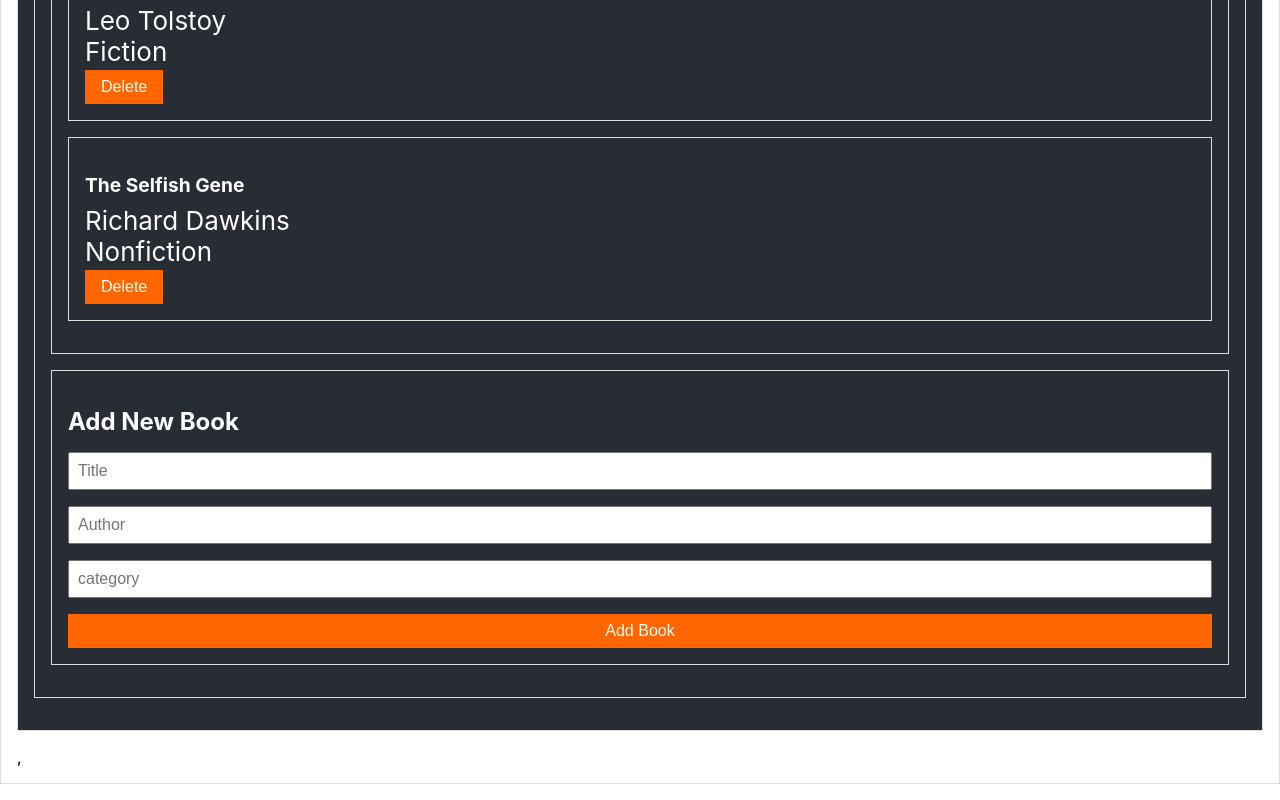
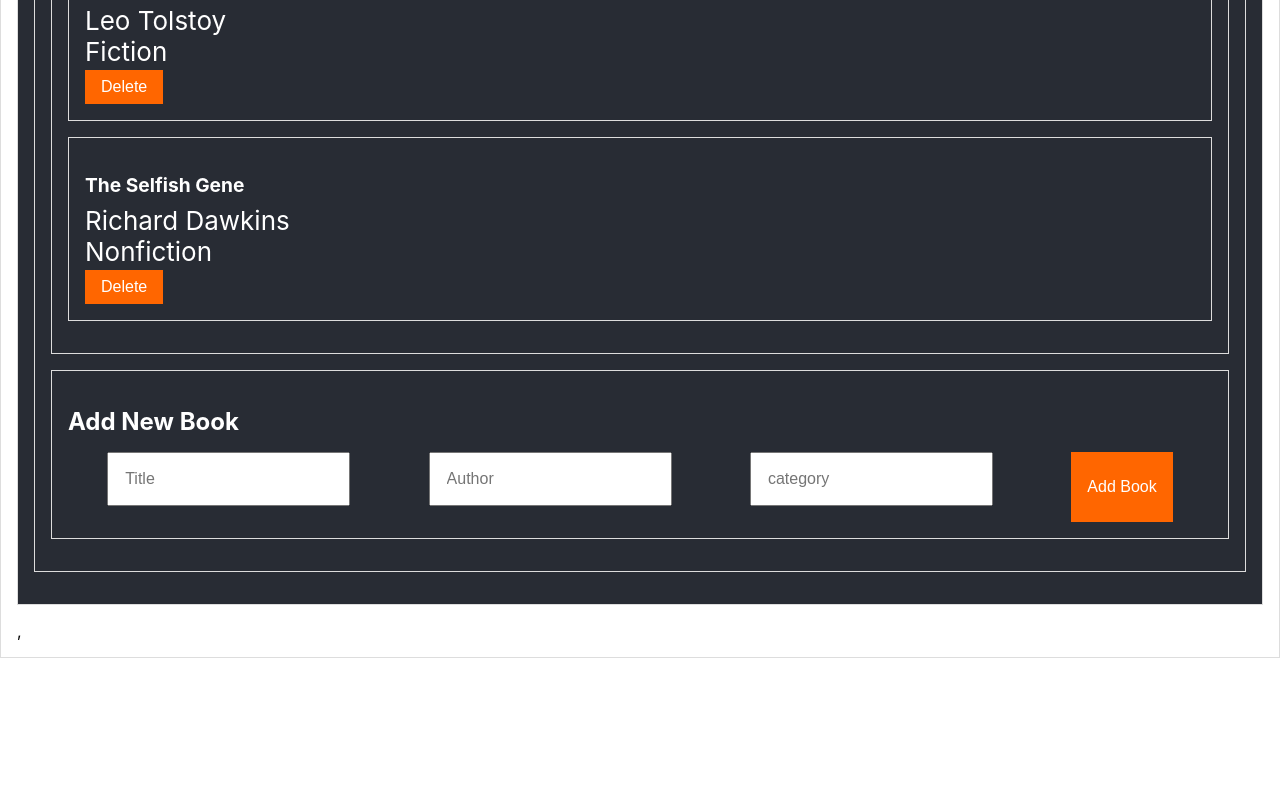
Before and after one commit to ClarenceAtim/bookstore, a React (Create React App) app: page / in a window 1280 px wide. Shown: the part 460-1260 px from the top of the page. After the commit the page ends 1134 px from the top, so only its background shows below. Built offline with nearby package versions, Linux system fonts and the light colour scheme.

Commit message:
Update BookForm.css

```diff
--- a/src/styles/BookForm.css
+++ b/src/styles/BookForm.css
@@ -6,16 +6,11 @@ h2 {
 
 form {
   display: flex;
-  flex-direction: column;
-}
-
-label {
-  font-size: 1rem;
-  margin-bottom: 0.5rem;
+  justify-content: space-around;
 }
 
 input {
-  padding: 0.5rem;
+  padding: 1rem;
   font-size: 1rem;
   margin-bottom: 1rem;
 }
```
